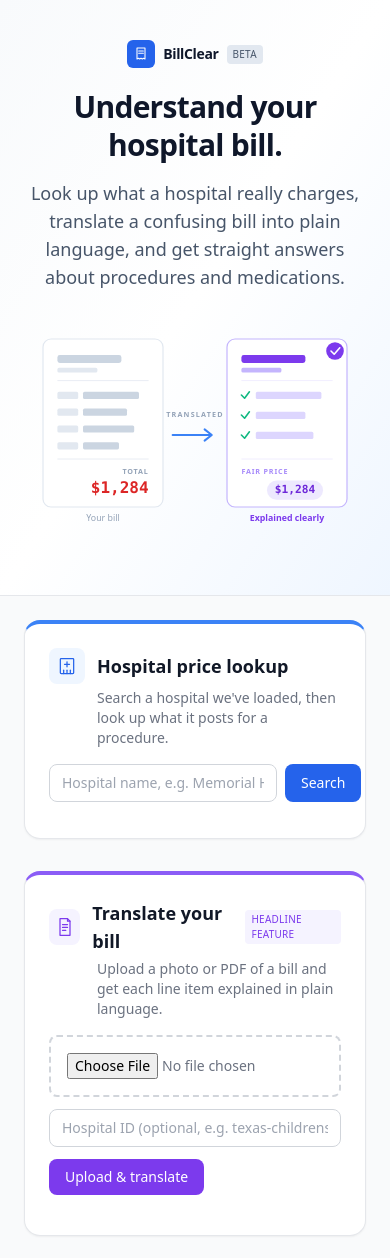
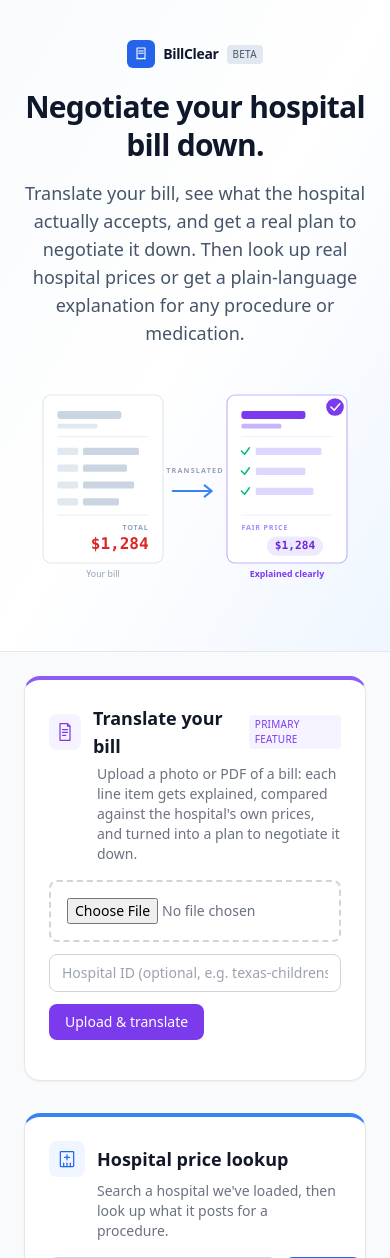
Before and after one commit to ComfortCS50/BillcleaR, a FastAPI app: page / in a window 390 px wide. Shown: the top 1258 px of the page. Run offline with FastAPI, Linux system fonts and the light colour scheme; some libraries are stand-ins or nearby versions.

Commit message:
Add negotiation plan as new primary feature of bill translation
After line items are translated and compared against hospital prices,
one more Gemini call (generate_negotiation_plan) turns the bill-level
totals into a concrete, linear payoff: a specific target dollar amount
(preferring the hospital's own cash/self-pay price, falling back to the
low end of its negotiated range), a phone script the patient can read
close to verbatim, and a financial-assistance reminder.

- bill_translator.py aggregates hospital_price_comparison across only
  the line items that actually matched hospital data (unmatched items
  have no grounds for a negotiation ask), and only calls Gemini for a
  plan when at least one item matched. A failed/invalid plan degrades
  to null rather than failing the whole upload.
- Rendered as a distinct "Your Negotiation Plan" card (violet, bordered,
  larger type) after the line items and financial-assistance note --
  the visual conclusion of the upload flow, not a buried afterthought.
- Reframed the hero to lead with translate+negotiate rather than price
  lookup, and reordered the three feature sections so bill translation
  (now the primary feature) appears first.

Live-tested end to end: uploading a 9-item synthetic bill against
texas-childrens-main matched 8 items and produced a real target amount
($1,666.58 vs. $4,318 billed), a correct rationale, a natural script,
and the assistance reminder.

Co-Authored-By: Claude Sonnet 5 <noreply@anthropic.com>
Claude-Session: https://claude.ai/code/session_01GPqRNvcjTGr6dMZgDXUecv

```diff
--- a/app/routes/bill_translator.py
+++ b/app/routes/bill_translator.py
@@ -9,6 +9,12 @@ For each line item Gemini extracts from the bill:
   db_service.get_prices()) when hospital_id is one we have loaded
 - translate the line item to plain language via gemini_service.explain()
   (Stage 4's function, reused as-is -- no duplicate prompt logic)
+
+Once every line item is translated and compared, one more Gemini call
+(gemini_service.generate_negotiation_plan) turns the bill-level totals
+into a concrete "negotiation plan": a target dollar amount, a phone
+script, and a financial-assistance reminder -- the payoff of the whole
+upload flow, not a per-line-item afterthought.
 """
 
 from typing import Optional
@@ -27,6 +33,34 @@ FINANCIAL_ASSISTANCE_NOTE = (
     "charity care. Ask the hospital's billing department for a financial "
     "counselor or an ability-to-pay application."
 )
+
+
+def _aggregate_price_comparison(line_items: list[dict]) -> dict:
+    """
+    Roll the per-line-item hospital_price_comparison entries up into one
+    bill-level summary, feeding the single negotiation-plan Gemini call.
+    Only items that actually matched hospital price data (and have a
+    charge) count toward the totals -- an unmatched item has no grounds
+    for a negotiation ask.
+    """
+    matched = [
+        item for item in line_items
+        if item.get("hospital_price_comparison") and item.get("charge") is not None
+    ]
+    gross_values = [m["hospital_price_comparison"]["hospital_gross_charge"] for m in matched if m["hospital_price_comparison"].get("hospital_gross_charge") is not None]
+    cash_values = [m["hospital_price_comparison"]["hospital_cash_price"] for m in matched if m["hospital_price_comparison"].get("hospital_cash_price") is not None]
+    min_values = [m["hospital_price_comparison"]["hospital_negotiated_min"] for m in matched if m["hospital_price_comparison"].get("hospital_negotiated_min") is not None]
+    max_values = [m["hospital_price_comparison"]["hospital_negotiated_max"] for m in matched if m["hospital_price_comparison"].get("hospital_negotiated_max") is not None]
+
+    return {
+        "total_billed": sum(m["charge"] for m in matched) if matched else None,
+        "hospital_gross_total": sum(gross_values) if gross_values else None,
+        "hospital_cash_total": sum(cash_values) if cash_values else None,
+        "hospital_negotiated_min_total": sum(min_values) if min_values else None,
+        "hospital_negotiated_max_total": sum(max_values) if max_values else None,
+        "matched_item_count": len(matched),
+        "total_item_count": len(line_items),
+    }
 
 
 def _price_match(hospital_id: str, code, description: str) -> Optional[dict]:
@@ -94,10 +128,19 @@ async def upload_bill(
             "price_narrative": price_narrative,
         })
 
+    negotiation_plan = None
+    comparison_summary = _aggregate_price_comparison(line_items)
+    if comparison_summary["matched_item_count"] > 0:
+        try:
+            negotiation_plan = gemini_service.generate_negotiation_plan(comparison_summary)
+        except (RuntimeError, APIError):
+            negotiation_plan = None  # bill translation still succeeds without the plan
+
     return {
         "filename": file.filename,
         "hospital_id": hospital_id,
         "line_items": line_items,
         "disclaimer": "This is general information, not medical or billing advice.",
         "financial_assistance_note": FINANCIAL_ASSISTANCE_NOTE,
+        "negotiation_plan": negotiation_plan,
     }
--- a/app/templates/index.html
+++ b/app/templates/index.html
@@ -29,10 +29,10 @@
           <span class="text-[10px] uppercase tracking-wide bg-slate-200 text-slate-600 px-1.5 py-0.5 rounded">Beta</span>
         </div>
         <h1 class="text-3xl sm:text-4xl md:text-[2.75rem] font-extrabold tracking-tight text-slate-900 leading-tight">
-          Understand your<br class="hidden md:block" /> hospital bill.
+          Negotiate your<br class="hidden md:block" /> hospital bill down.
         </h1>
         <p class="text-lg text-slate-600 mt-4 max-w-md mx-auto md:mx-0">
-          Look up what a hospital really charges, translate a confusing bill into plain language, and get straight answers about procedures and medications.
+          Translate your bill, see what the hospital actually accepts, and get a real plan to negotiate it down. Then look up real hospital prices or get a plain-language explanation for any procedure or medication.
         </p>
       </div>
 
@@ -86,6 +86,37 @@
 
   <main class="max-w-4xl mx-auto p-6 space-y-8">
 
+    <!-- Stage 3: bill upload -->
+    <section id="bill" class="bg-white rounded-2xl shadow-sm border border-gray-200 border-t-4 border-t-violet-500 overflow-hidden">
+      <div class="p-6">
+        <div class="flex items-center gap-3 mb-1">
+          <span class="flex items-center justify-center w-9 h-9 rounded-lg bg-violet-50 text-violet-600">
+            <svg viewBox="0 0 24 24" fill="none" stroke="currentColor" stroke-width="1.5" stroke-linecap="round" stroke-linejoin="round" class="w-5 h-5">
+              <path d="M6 2h9l3 3v17H6V2z"/>
+              <path d="M15 2v3h3"/>
+              <line x1="9" y1="9" x2="15" y2="9"/>
+              <line x1="9" y1="12.5" x2="15" y2="12.5"/>
+              <line x1="9" y1="16" x2="13" y2="16"/>
+            </svg>
+          </span>
+          <h2 class="text-lg font-semibold">Translate your bill</h2>
+          <span class="text-[10px] uppercase tracking-wide bg-violet-50 text-violet-600 px-1.5 py-0.5 rounded font-medium">Primary feature</span>
+        </div>
+        <p class="text-sm text-gray-500 mb-4 ml-12">Upload a photo or PDF of a bill: each line item gets explained, compared against the hospital's own prices, and turned into a plan to negotiate it down.</p>
+
+        <form id="bill-form" class="space-y-3" onsubmit="uploadBill(event)">
+          <label class="block border-2 border-dashed border-gray-300 rounded-lg p-4 text-center text-sm text-gray-500 hover:border-violet-400 hover:bg-violet-50/40 transition-colors cursor-pointer">
+            <input id="bill-file" type="file" accept="image/*,application/pdf" required class="text-sm w-full" />
+          </label>
+          <input id="bill-hospital-id" type="text" placeholder="Hospital ID (optional, e.g. texas-childrens-main)"
+                 class="w-full border border-gray-300 rounded-lg px-3 py-2 text-sm focus:outline-none focus:ring-2 focus:ring-violet-500 focus:border-violet-500" />
+          <button type="submit" class="bg-violet-600 text-white text-sm font-medium px-4 py-2 rounded-lg hover:bg-violet-700 transition-colors">Upload &amp; translate</button>
+        </form>
+        <div id="bill-status" class="text-sm mt-3"></div>
+        <div id="bill-results" class="mt-4 space-y-3 text-sm"></div>
+      </div>
+    </section>
+
     <!-- Stage 2: hospital + procedure search -->
     <section id="lookup" class="bg-white rounded-2xl shadow-sm border border-gray-200 border-t-4 border-t-blue-500 overflow-hidden">
       <div class="p-6">
@@ -120,37 +151,6 @@
           </div>
           <div id="price-results" class="mt-4 text-sm"></div>
         </div>
-      </div>
-    </section>
-
-    <!-- Stage 3: bill upload -->
-    <section id="bill" class="bg-white rounded-2xl shadow-sm border border-gray-200 border-t-4 border-t-violet-500 overflow-hidden">
-      <div class="p-6">
-        <div class="flex items-center gap-3 mb-1">
-          <span class="flex items-center justify-center w-9 h-9 rounded-lg bg-violet-50 text-violet-600">
-            <svg viewBox="0 0 24 24" fill="none" stroke="currentColor" stroke-width="1.5" stroke-linecap="round" stroke-linejoin="round" class="w-5 h-5">
-              <path d="M6 2h9l3 3v17H6V2z"/>
-              <path d="M15 2v3h3"/>
-              <line x1="9" y1="9" x2="15" y2="9"/>
-              <line x1="9" y1="12.5" x2="15" y2="12.5"/>
-              <line x1="9" y1="16" x2="13" y2="16"/>
-            </svg>
-          </span>
-          <h2 class="text-lg font-semibold">Translate your bill</h2>
-          <span class="text-[10px] uppercase tracking-wide bg-violet-50 text-violet-600 px-1.5 py-0.5 rounded font-medium">Headline feature</span>
-        </div>
-        <p class="text-sm text-gray-500 mb-4 ml-12">Upload a photo or PDF of a bill and get each line item explained in plain language.</p>
-
-        <form id="bill-form" class="space-y-3" onsubmit="uploadBill(event)">
-          <label class="block border-2 border-dashed border-gray-300 rounded-lg p-4 text-center text-sm text-gray-500 hover:border-violet-400 hover:bg-violet-50/40 transition-colors cursor-pointer">
-            <input id="bill-file" type="file" accept="image/*,application/pdf" required class="text-sm w-full" />
-          </label>
-          <input id="bill-hospital-id" type="text" placeholder="Hospital ID (optional, e.g. texas-childrens-main)"
-                 class="w-full border border-gray-300 rounded-lg px-3 py-2 text-sm focus:outline-none focus:ring-2 focus:ring-violet-500 focus:border-violet-500" />
-          <button type="submit" class="bg-violet-600 text-white text-sm font-medium px-4 py-2 rounded-lg hover:bg-violet-700 transition-colors">Upload &amp; translate</button>
-        </form>
-        <div id="bill-status" class="text-sm mt-3"></div>
-        <div id="bill-results" class="mt-4 space-y-3 text-sm"></div>
       </div>
     </section>
 
@@ -210,6 +210,9 @@
     const ICON_INFO = `<svg viewBox="0 0 24 24" fill="none" stroke="currentColor" stroke-width="1.5" stroke-linecap="round" stroke-linejoin="round" class="w-4 h-4 shrink-0 mt-0.5">
       <circle cx="12" cy="12" r="9"/><line x1="12" y1="11" x2="12" y2="16"/><line x1="12" y1="7.5" x2="12" y2="7.51"/>
     </svg>`;
+    const ICON_TARGET = `<svg viewBox="0 0 24 24" fill="none" stroke="currentColor" stroke-width="1.5" stroke-linecap="round" stroke-linejoin="round" class="w-5 h-5">
+      <circle cx="12" cy="12" r="9"/><circle cx="12" cy="12" r="5"/><circle cx="12" cy="12" r="1.2" fill="currentColor" stroke="none"/>
+    </svg>`;
 
     function errorHTML(text) {
       return `<div class="flex items-center gap-2 text-red-700 bg-red-50 border border-red-200 rounded-lg px-3 py-2">
@@ -221,6 +224,33 @@
       if (!note) return "";
       return `<div class="flex items-start gap-2 text-sm text-teal-900 bg-teal-50 border border-teal-100 rounded-lg px-3 py-2 mt-3">
         ${ICON_INFO}<span>${note}</span>
+      </div>`;
+    }
+
+    function negotiationPlanHTML(plan) {
+      if (!plan) return "";
+      const hasTarget = plan.target_amount !== null && plan.target_amount !== undefined;
+      return `<div class="border-2 border-violet-200 bg-violet-50/50 rounded-2xl p-5 mt-4 fade-in">
+        <div class="flex items-center gap-2 mb-4 text-violet-700">
+          ${ICON_TARGET}
+          <h3 class="text-base font-bold text-violet-900">Your Negotiation Plan</h3>
+        </div>
+        <div class="space-y-3">
+          <div>
+            <div class="text-xs uppercase tracking-wide text-violet-500 font-semibold mb-1">Ask for</div>
+            ${hasTarget
+              ? `<div class="text-2xl font-bold text-violet-900">${money(plan.target_amount)}</div>`
+              : `<div class="text-sm text-violet-700 italic">No specific target could be determined from the matched items.</div>`}
+            ${plan.target_rationale ? `<p class="text-sm text-violet-700 mt-1">${plan.target_rationale}</p>` : ""}
+          </div>
+          ${plan.script ? `<div class="bg-white rounded-lg border border-violet-200 p-3">
+            <div class="text-xs uppercase tracking-wide text-gray-400 font-semibold mb-1">What to say</div>
+            <p class="text-sm text-gray-700 italic">"${plan.script}"</p>
+          </div>` : ""}
+          ${plan.financial_assistance_reminder ? `<div class="flex items-start gap-2 text-sm text-teal-900 bg-teal-50 border border-teal-100 rounded-lg px-3 py-2">
+            ${ICON_INFO}<span>${plan.financial_assistance_reminder}</span>
+          </div>` : ""}
+        </div>
       </div>`;
     }
 
@@ -346,7 +376,9 @@
             ${item.explanation ? `<p class="text-gray-700 mt-3 leading-relaxed">${item.explanation}</p>` : ""}
             ${item.price_narrative ? `<div class="mt-3 text-sm bg-blue-50 border border-blue-100 text-blue-900 rounded-lg px-3 py-2">${item.price_narrative}</div>` : ""}
           </div>
-        `).join("") + financialAssistanceHTML(data.financial_assistance_note);
+        `).join("")
+          + financialAssistanceHTML(data.financial_assistance_note)
+          + negotiationPlanHTML(data.negotiation_plan);
       } catch (e) {
         statusEl.innerHTML = "";
         resultsEl.innerHTML = errorHTML("Upload failed.");
```
Also changed, not shown: app/services/gemini_service.py (+76 -0 lines).
